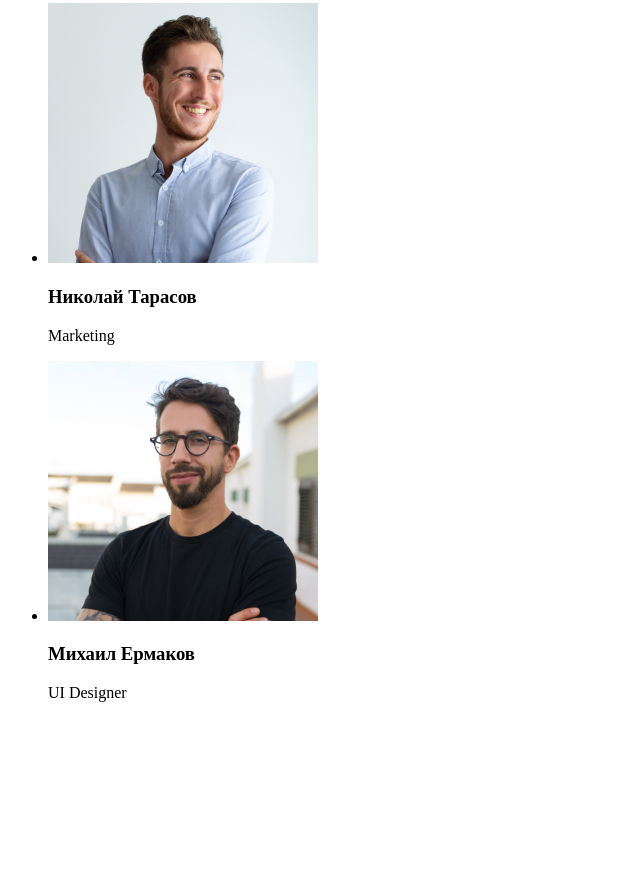
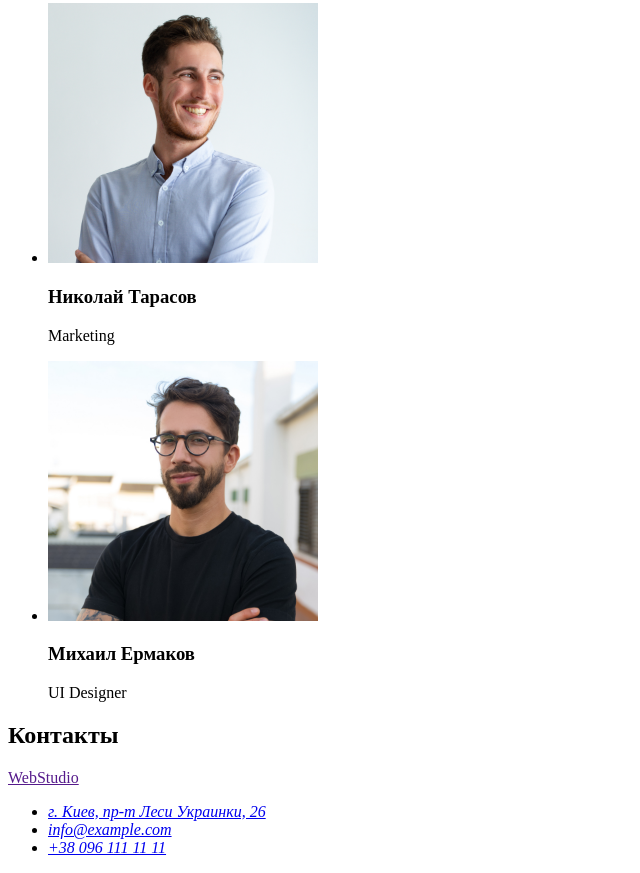
Before and after one commit to Vladimir35-Sashko/goit-markup-hw-01, a plain HTML site: page index.html in a window 1280 px wide. Shown: the part 2360-3233 px from the top of the page, without its empty margins (0-640 px from the left). Before the commit the page ends 3078 px from the top, so only its background shows below. Drawn offline with Linux system fonts and the light colour scheme.

Commit message:
футер

```diff
--- a/index.html
+++ b/index.html
@@ -26,7 +26,7 @@
       </nav>
       <ul>
         <li>
-          <a href="">info@devstudio.com</a>
+          <a href="mailto:info@devstudio.com">info@devstudio.com</a>
         </li>
         <li>
           <a href="tel:+380961111111">+38 096 111 11 11</a>
@@ -155,6 +155,26 @@
         </ul>
       </section>
     </main>
-    <footer></footer>
+    <footer>
+      <h2>Контакты</h2>
+      <!--спрячется после стилизации-->
+      <a href="">WebStudio</a>
+      <address>
+        <ul>
+          <li>
+            <a
+              href="https://goo.gl/maps/RYazmXWVpMXztePi6"
+              target="_blank"
+              rel="noopener noreferrer"
+              >г. Киев, пр-т Леси Украинки, 26</a
+            >
+          </li>
+          <li>
+            <a href="mailto:info@example.com">info@example.com</a>
+          </li>
+          <li><a href="tel:+380961111111">+38 096 111 11 11</a></li>
+        </ul>
+      </address>
+    </footer>
   </body>
 </html>
```
